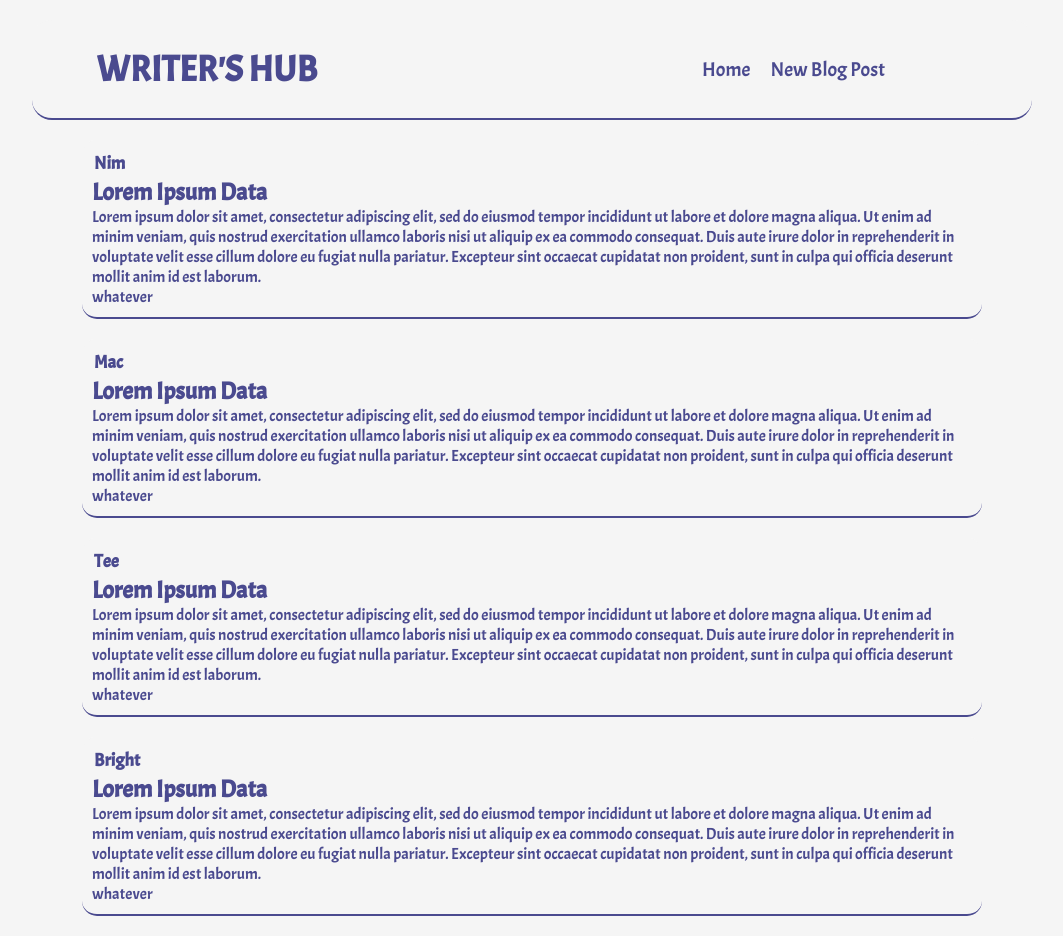
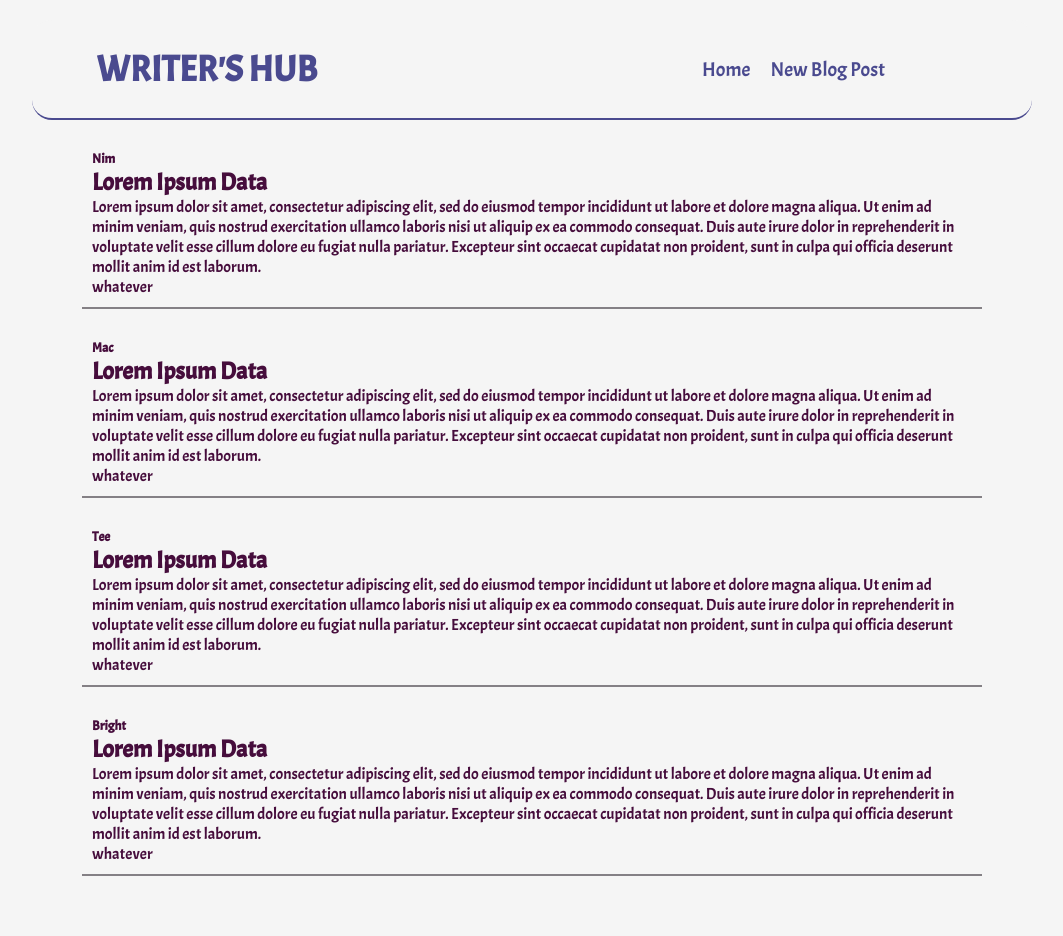
Before and after one commit to Neemahj/simple_blogsite, a React (Create React App) app: page / in a window 1280 px wide. Shown: the whole page, without its empty margins (108-1171 px from the left). After the commit the page ends 896 px from the top, so only its background shows below. Built offline with nearby package versions, Linux system fonts and the light colour scheme.

Commit message:
Revert "Add submit button"

```diff
--- a/src/App.css
+++ b/src/App.css
@@ -68,29 +68,12 @@ label{
   border-radius: 5px;
 }
 
-button{
-  margin: 20px 0;
-  border: 2px solid rgb(74, 74, 143);
-  padding: 10px;
-  font-size: large;
-  font-family: 'Acme', sans-serif;
-  background-color: rgb(74, 74, 143);
-  border-radius: 5px;
-  color: white;
-}
-
 .blog-content{
-  border-bottom: 2px solid rgb(74, 74, 143);
+  border-bottom: 2px solid rgb(132, 128, 133);
   width: 100%;
   max-width: 900px;
   margin: 20px auto;
   padding: 10px;
   font-family: 'Acme', sans-serif;
-  color:rgb(74, 74, 143);
-  border-radius: 15px;
+  color:rgb(70, 13, 60)
 }
-
-#p-author{
-  padding: 2px;
-  font-size: large;
-}
--- a/src/Components/BlogPage.js
+++ b/src/Components/BlogPage.js
@@ -7,10 +7,10 @@ const BlogPage = () => {
       {BlogPosts.map((blogPost) =>{
         return(
           <div className="blog-content">
-            <h5 id="p-author">{blogPost.author}</h5>
-            <h2 id="p-title">{blogPost.title}</h2>
-            <p id="p-body">{blogPost.body}</p>
-            <p id="p-comment">{blogPost.comment}</p>
+            <h5>{blogPost.author}</h5>
+            <h2>{blogPost.title}</h2>
+            <p>{blogPost.body}</p>
+            <p>{blogPost.comment}</p>
           </div>
         )
       })}
--- a/src/Components/NewBlog.js
+++ b/src/Components/NewBlog.js
@@ -18,7 +18,11 @@ const CreatePost = () =>{
           <input type="text" id="body"/>
         </label>
       </div>
-      <button>Submit</button>
+      <div className="field">
+        <label for="comment">Comment:
+        <input type="text" id="comment"/>
+        </label>
+      </div>
     </form>
   )
 };
```
